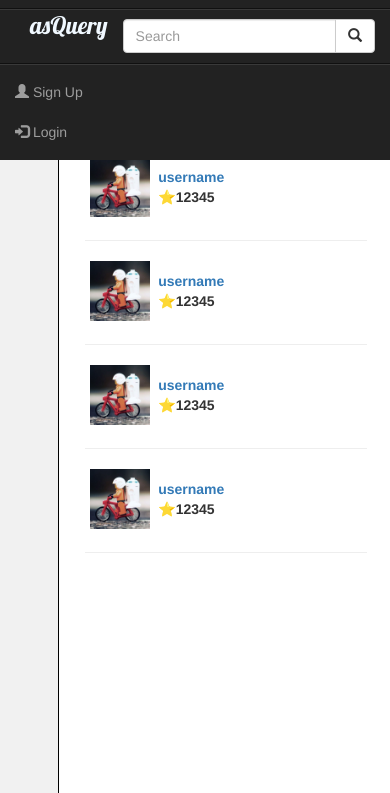
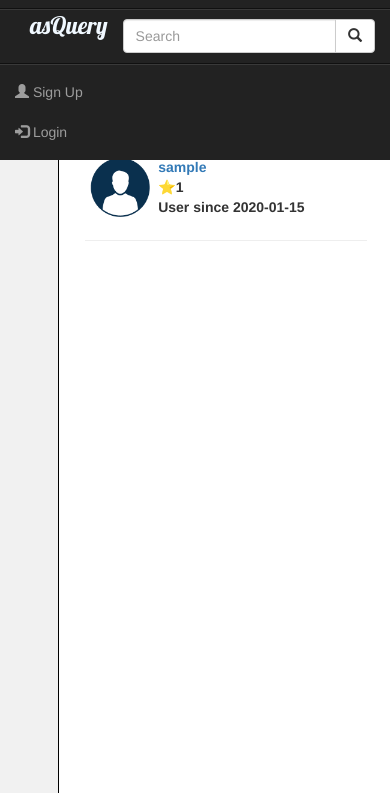
Before and after one commit to saurabh18213/asQuery, a Flask app: page /users in a window 390 px wide. Shown: the top 793 px of the page. Run offline with Flask 2, Linux system fonts and the light colour scheme; tables that the repository leaves empty hold one stand-in row (values such as "Sample post"); lists and menus that the app fills with data are empty; some libraries are stand-ins or nearby versions.

Commit message:
Users page done

```diff
--- a/app/routes.py
+++ b/app/routes.py
@@ -116,8 +116,22 @@ def users():
     if users_size % 4:
         x = x + 1
 
-    print(x)
-    return render_template('users.html', users=users)
+    k = -1
+    user_list = []
+
+    for i in range(0, x):
+        clist = []
+
+        for j in range(0, 4):
+            k = k + 1
+
+            if (k < users_size) :
+                clist.append(users[k])
+
+
+        user_list.append(clist)
+
+    return render_template('users.html', user_list=user_list)
 
 @app.route('/user_search', methods=['POST'])
 def user_search():
@@ -132,12 +146,12 @@ def user_search():
 @app.route('/tag/<string:tagname>')
 def tag(tagname):
     cur = mysql.connection.cursor()
-    cur.execute("select tagname, question_count, description from Tag where tagname = " + tagname)
+    cur.execute("select tagname, question_count, description from Tag where tagname = '" + tagname + "'")
     tag = cur.fetchone()
-    cur.execute("select q.title, q.question_id, q.asked_at from Question q, Tagged t where t.question_id = q.question_id and t.tagname = " + tagname)
+    cur.execute("select q.title, q.question_id, q.asked_at from Question q, Tagged t where t.question_id = q.question_id and t.tagname = '" + tagname + "'")
     questions = cur.fetchall()
 
-    return render_template('', tag=tag, questions=questions)
+    return render_template('tag.html', tag=tag, questions=questions)
 
 @app.route('/tags')
 def tags():
--- a/app/templates/base.html
+++ b/app/templates/base.html
@@ -41,8 +41,8 @@
   <div class="center-area">
       <div class="sidebar">
           <a href="/">Questions</a> <br>
-          <a href="#">Users</a> <br>
-          <a href="#">Tags</a> <br>
+          <a href="/users">Users</a> <br>
+          <a href="/tags">Tags</a> <br>
       </div>
     {% block content %}{% endblock %}
     {% with messages = get_flashed_messages() %}
--- a/app/templates/home.html
+++ b/app/templates/home.html
@@ -79,6 +79,6 @@
       {% endif %}
 
 
-
+</div>
     <button type="button" class="btn btn-default" name="Newest">Ask Question</button>
 {% endblock %}
--- a/app/templates/user.html
+++ b/app/templates/user.html
@@ -12,7 +12,7 @@
         <br>
         <div class="container">
         <div class="row" id="info">
-          <div class="col-sm-4"><img src="{{ url_for('static', filename='Lego_1.jpg') }}" alt="" height=100% width=100%x> </div>
+          <div class="col-sm-4"><img src="{{ url_for('static', filename='profile.png') }}" alt="" height=100% width=100%x> </div>
           <div class="col-sm-8">
           <h2>{{ user.username }}</h2> <span>&#11088;</span> {{ user.reputation }} <br><span>&#129299;</span> user since {{ user.user_since }} <br><span>&#128580</span> {{ questions|length }} questions asked <br> <span >&#128578;</span> {{ answers|length }} answers given <br>
           </div>
--- a/app/templates/users.html
+++ b/app/templates/users.html
@@ -10,43 +10,21 @@
 <div class="middle">
   <div class="container">
     <h2>Users</h2> <br>
+    {% for users in user_list %}
     <div class="row">
+      {% for user in users %}
       <div class="col-sm-3">
         <table>
           <tr>
-            <th><img src="{{ url_for('static', filename='Lego_1.jpg') }}" alt="" height="60px" width="60px;"></th>
-            <th><a href="#">username</a><br><span>&#11088;</span>12345</th>
+          <th><img src="{{ url_for('static', filename='profile.png') }}" alt="" height="60px" width="60px;"></th>
+          <th><a href="/user/{{ user.userid }}">{{ user.username }}</a><br><span>&#11088;</span>{{ user.reputation }}<br> User since {{ user.user_since.strftime('%Y-%m-%d') }}</th>
           </tr>
         </table>
         <hr>
       </div>
-        <div class="col-sm-3">
-          <table>
-            <tr>
-            <th><img src="{{ url_for('static', filename='Lego_1.jpg') }}" alt="" height="60px" width="60px;"></th>
-            <th><a href="#">username</a><br><span>&#11088;</span>12345</th>
-            </tr>
-          </table>
-          <hr>
+      {% endfor %}
     </div>
-        <div class="col-sm-3">
-          <table>
-            <tr>
-            <th><img src="{{ url_for('static', filename='Lego_1.jpg') }}" alt="" height="60px" width="60px;"></th>
-            <th><a href="#">username</a><br><span>&#11088;</span>12345</th>
-            </tr>
-          </table>
-          <hr>
-        </div>
-        <div class="col-sm-3">
-          <table>
-            <tr>
-            <th><img src="{{ url_for('static', filename='Lego_1.jpg') }}" alt="" height="60px" width="60px;"></th>
-            <th><a href="#">username</a><br><span>&#11088;</span>12345</th>
-            </tr>
-          </table>
-          <hr>
-        </div>
+    {% endfor %}
   </div>
 </div>
 
```
Also changed, not shown: app/templates/tag.html (added, +22 -0 lines), app/static/profile.png (added). Lines whose indentation alone changed are shown as unchanged.
